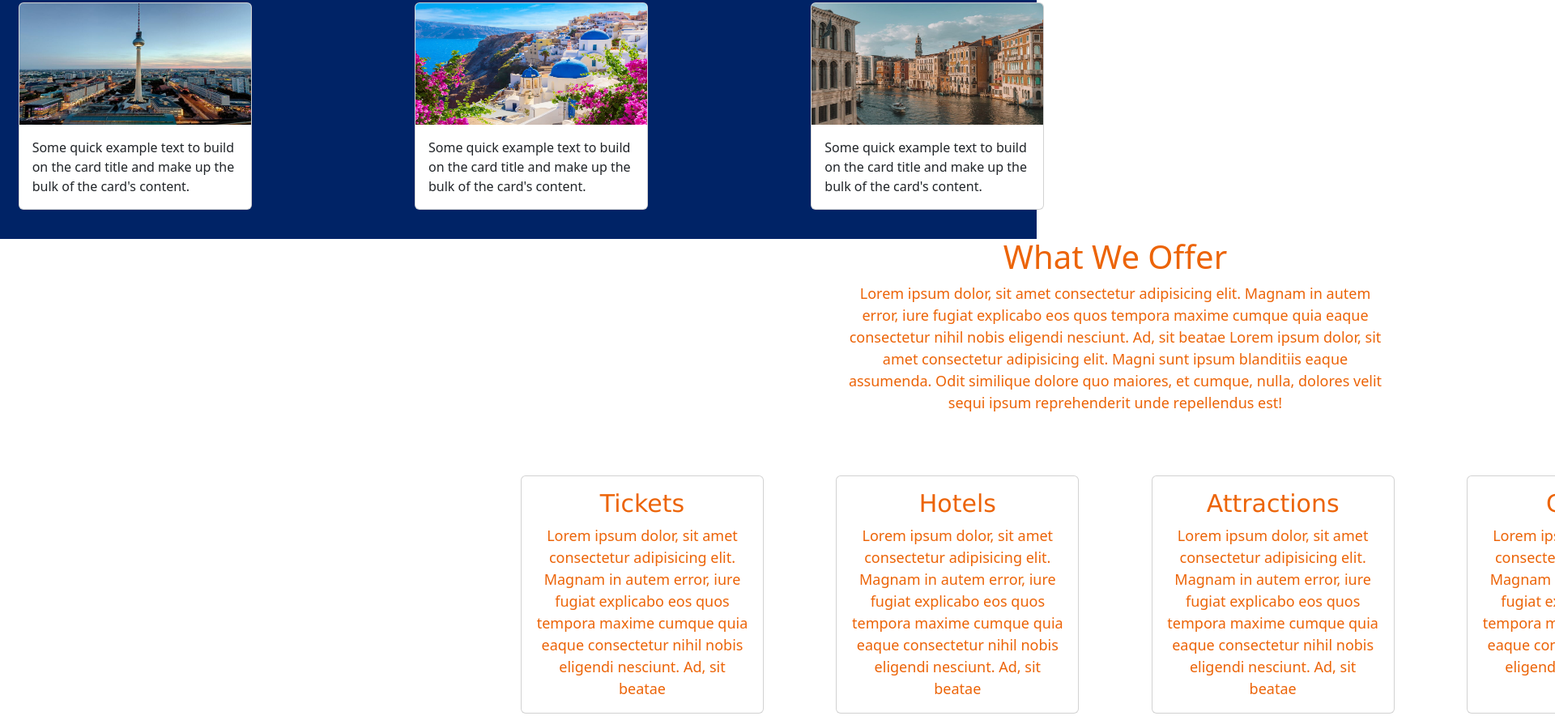
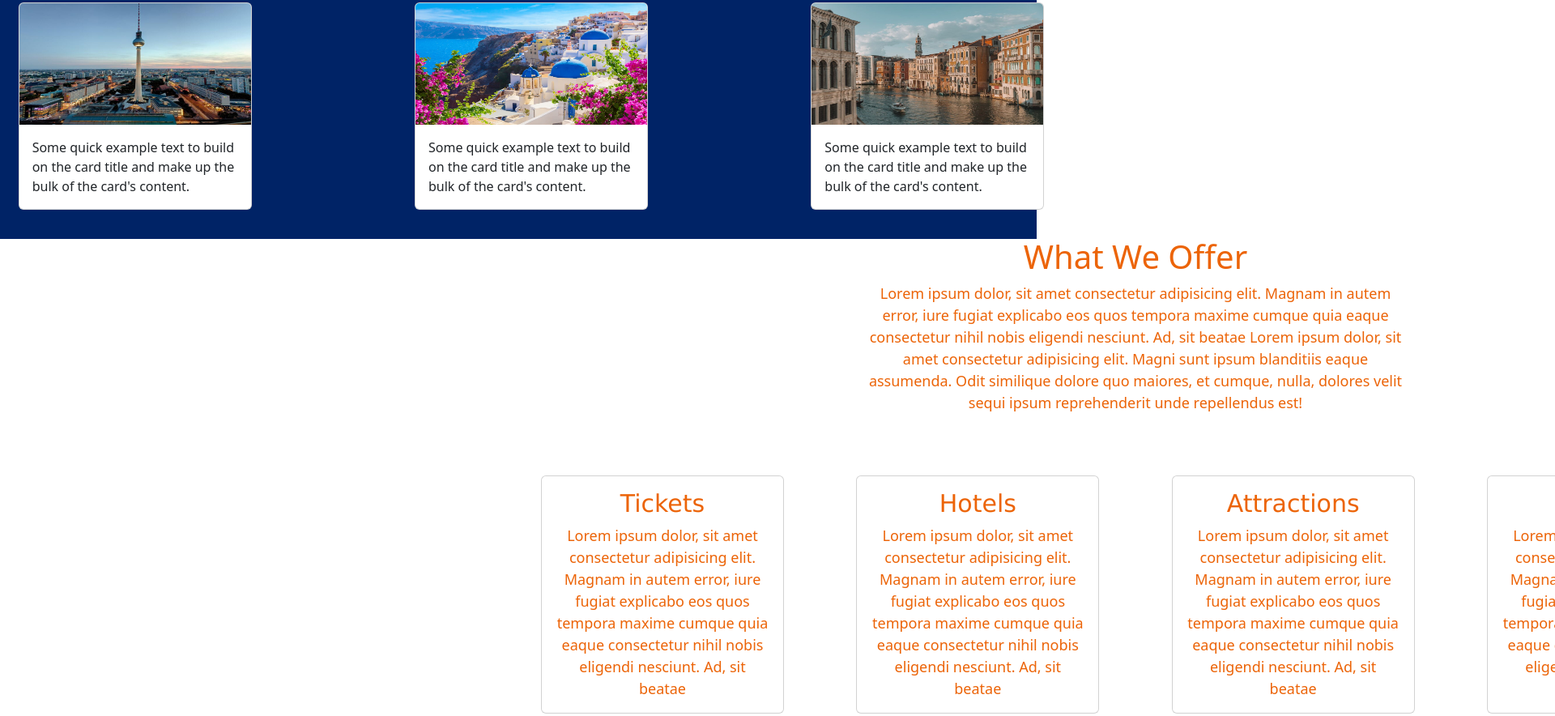
Before and after one commit to AnAntithesis/Project1, a plain HTML site: page index.html in a window 1280 px wide. Shown: the part 1765-2649 px from the top of the page at 81% size, 1920 px wide, since content can reach past the window. Drawn offline with nearby package versions, Linux system fonts and the light colour scheme.

Commit message:
Update style.css

```diff
--- a/style.css
+++ b/style.css
@@ -81,7 +81,7 @@
 }
 #Offer {
   position: relative;
-  left: 125px;
+  left: 150px;
   display: flex;
   align-items: center;
   justify-content: center;
```
